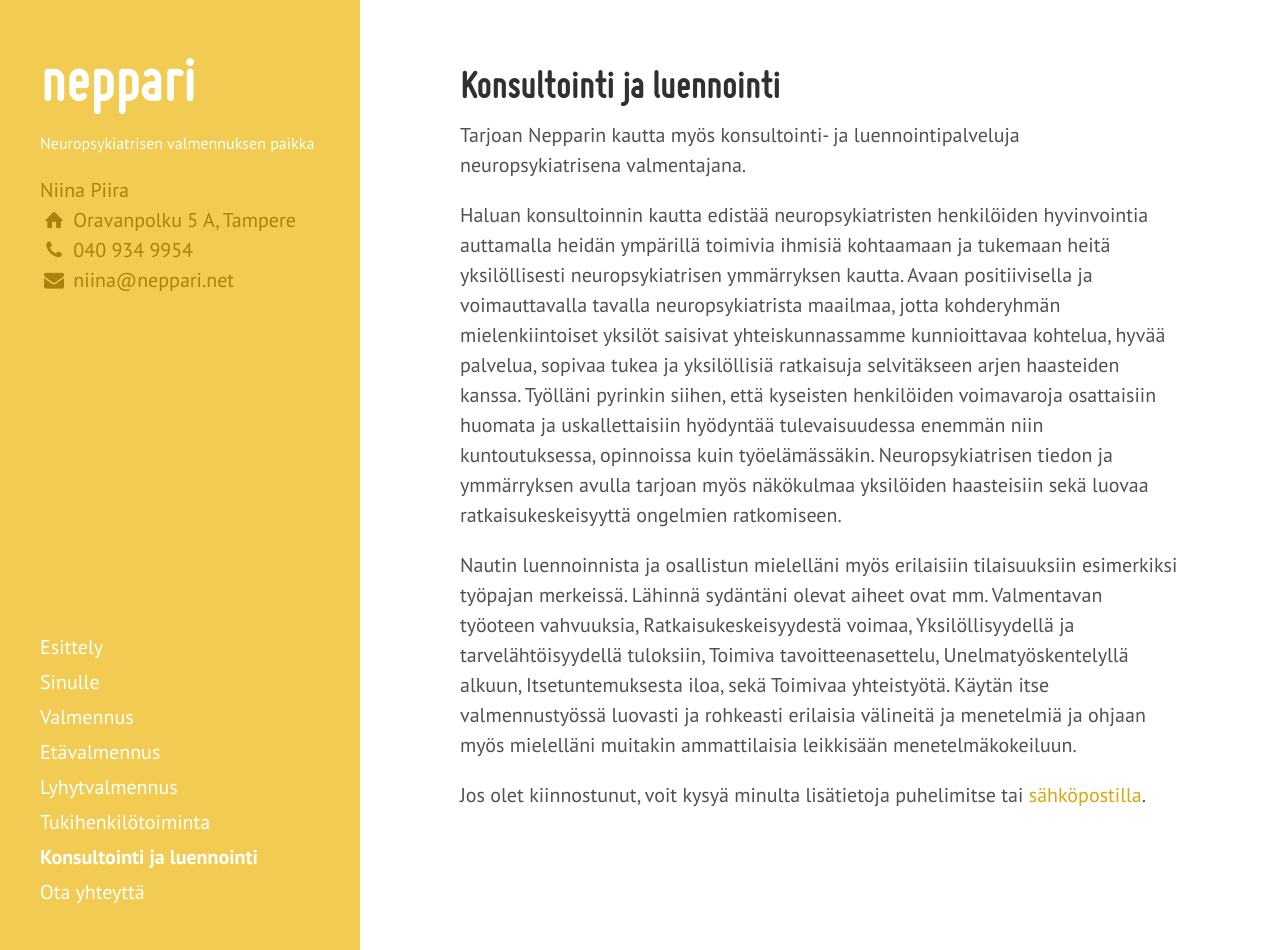
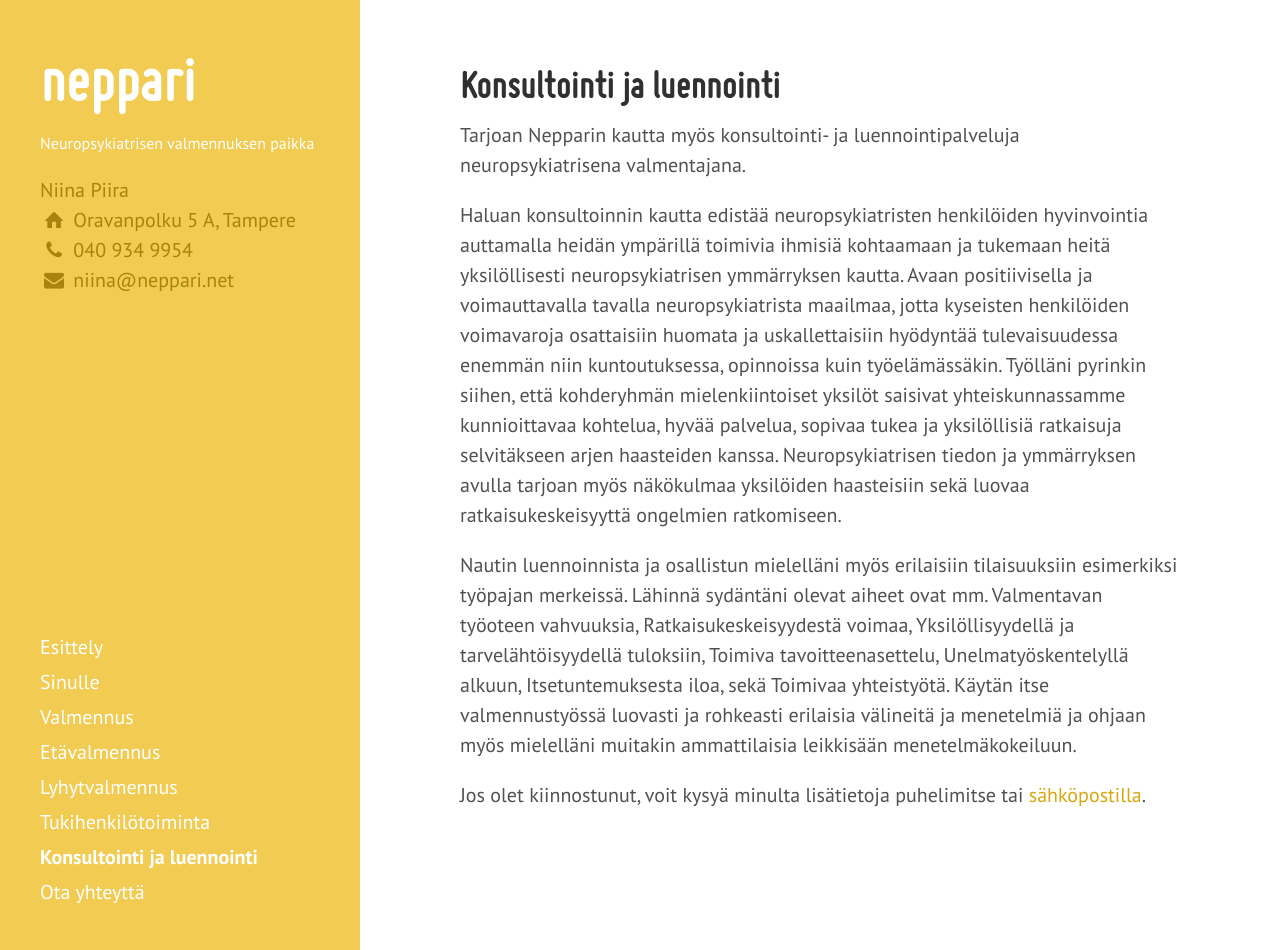
Before and after one commit to niinapiira/neppari.net, a Jekyll site: the page built from konsultointi-ja-luennointi.md, in a window 1280 px wide and 950 px high. Built offline with Jekyll 4.4.1, drawn with Linux system fonts in a browser that asks for light colours; Markdown is read by kramdown in place of the engine named in the settings.

```diff
--- a/konsultointi-ja-luennointi.md
+++ b/konsultointi-ja-luennointi.md
@@ -14,7 +14,7 @@ polaroid: ""
 
 Tarjoan Nepparin kautta myös konsultointi- ja luennointipalveluja neuropsykiatrisena valmentajana.
 
-Haluan konsultoinnin kautta edistää neuropsykiatristen henkilöiden hyvinvointia auttamalla heidän ympärillä toimivia ihmisiä kohtaamaan ja tukemaan heitä yksilöllisesti neuropsykiatrisen ymmärryksen kautta. Avaan positiivisella ja voimauttavalla tavalla neuropsykiatrista maailmaa, jotta kohderyhmän mielenkiintoiset yksilöt saisivat yhteiskunnassamme kunnioittavaa kohtelua, hyvää palvelua, sopivaa tukea ja yksilöllisiä ratkaisuja selvitäkseen arjen haasteiden kanssa. Työlläni pyrinkin siihen, että kyseisten henkilöiden voimavaroja osattaisiin huomata ja uskallettaisiin hyödyntää tulevaisuudessa enemmän niin kuntoutuksessa, opinnoissa kuin työelämässäkin. Neuropsykiatrisen tiedon ja ymmärryksen avulla tarjoan myös näkökulmaa yksilöiden haasteisiin sekä luovaa ratkaisukeskeisyyttä ongelmien ratkomiseen.
+Haluan konsultoinnin kautta edistää neuropsykiatristen henkilöiden hyvinvointia auttamalla heidän ympärillä toimivia ihmisiä kohtaamaan ja tukemaan heitä yksilöllisesti neuropsykiatrisen ymmärryksen kautta. Avaan positiivisella ja voimauttavalla tavalla neuropsykiatrista maailmaa, jotta kyseisten henkilöiden voimavaroja osattaisiin huomata ja uskallettaisiin hyödyntää tulevaisuudessa enemmän niin kuntoutuksessa, opinnoissa kuin työelämässäkin. Työlläni pyrinkin siihen, että kohderyhmän mielenkiintoiset yksilöt saisivat yhteiskunnassamme kunnioittavaa kohtelua, hyvää palvelua, sopivaa tukea ja yksilöllisiä ratkaisuja selvitäkseen arjen haasteiden kanssa. Neuropsykiatrisen tiedon ja ymmärryksen avulla tarjoan myös näkökulmaa yksilöiden haasteisiin sekä luovaa ratkaisukeskeisyyttä ongelmien ratkomiseen.
 
 Nautin luennoinnista ja osallistun mielelläni myös erilaisiin tilaisuuksiin esimerkiksi työpajan merkeissä. Lähinnä sydäntäni olevat aiheet ovat mm. Valmentavan työoteen vahvuuksia, Ratkaisukeskeisyydestä voimaa, Yksilöllisyydellä ja tarvelähtöisyydellä tuloksiin, Toimiva tavoitteenasettelu, Unelmatyöskentelyllä alkuun, Itsetuntemuksesta iloa, sekä Toimivaa yhteistyötä. Käytän itse valmennustyössä luovasti ja rohkeasti erilaisia välineitä ja menetelmiä ja ohjaan myös mielelläni muitakin ammattilaisia leikkisään menetelmäkokeiluun.
 
```
